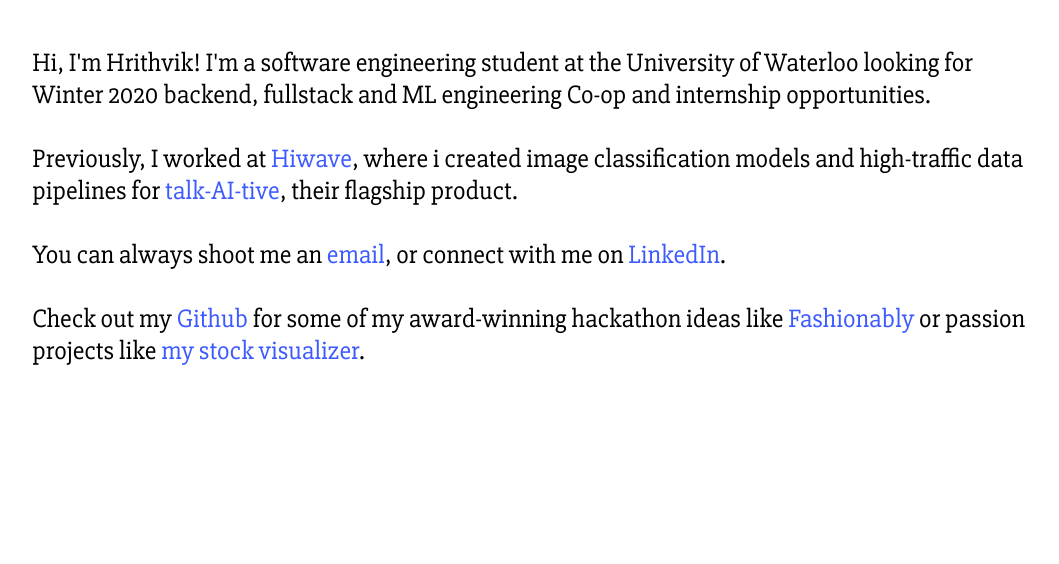
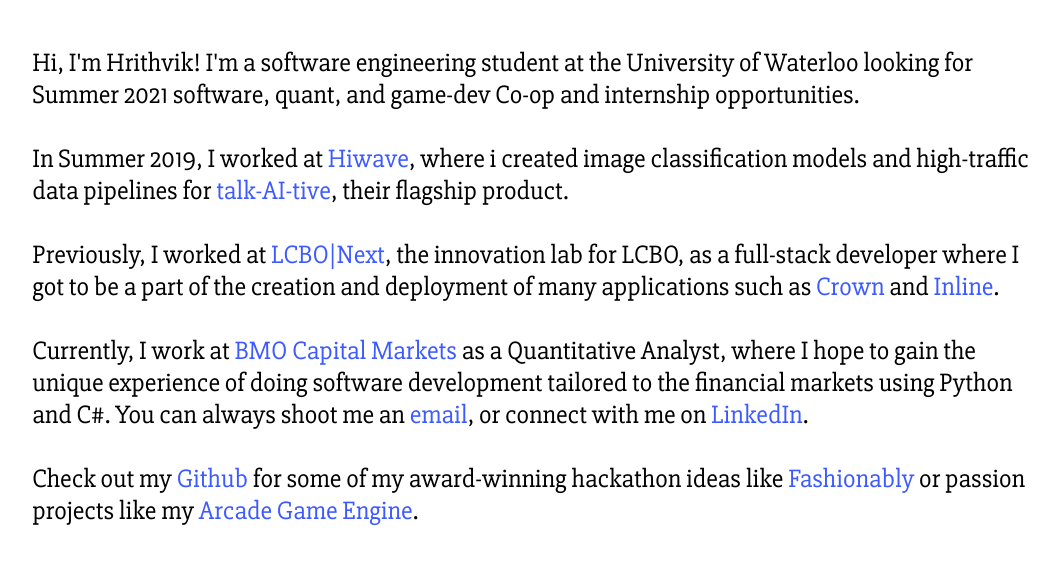
Before and after one commit to Hrithvik-Alex/hrithvik-alex.github.io, a plain HTML site: page index.html in a window 1280 px wide. Shown: the part 98-662 px from the top of the page, without its empty margins (39-1098 px from the left). Drawn offline with Linux system fonts and the light colour scheme.

Commit message:
updated text

```diff
--- a/index.html
+++ b/index.html
@@ -261,17 +261,27 @@
         <div class="container">
             <h1>Hrithvik Alex</h1>
             Hi, I'm Hrithvik! I'm a software engineering student at the University of
-            Waterloo looking for Winter 2020 backend, fullstack and ML engineering Co-op and internship opportunities.
+            Waterloo looking for Summer 2021 software, quant, and game-dev Co-op and internship opportunities.
             <br /><br />
-            Previously, I worked at <a href="https://hiwave.io" target="_blank">Hiwave</a>,
+            In Summer 2019, I worked at <a href="https://www.talkaitive.com/company">Hiwave</a>,
             where i created image classification models and high-traffic data pipelines for
             <a href="https://talkaitive.com" target="_blank">talk-AI-tive</a>, their flagship product.
             <br /><br />
-            You can always shoot me an <a href="mailto:halex623@gmail.com">email</a>, or connect with me on <a href="https://www.linkedin.com/in/hrithvik-alex/">LinkedIn</a>.
+
+            Previously, I worked at <a href="https://www.lcbonext.com/">LCBO|Next</a>, the innovation lab for LCBO, as a full-stack developer where I got to
+            be a part of the creation and deployment of many applications such as
+            <a href="https://crown.lcbonext.ca/">Crown</a> and <a href="https://inline.lcbonext.ca/welcome">Inline</a>.
+            <br /><br />
+
+            Currently, I work at <a href="https://capitalmarkets.bmo.com/en/">BMO Capital Markets</a> as a Quantitative Analyst, where I hope to gain the unique
+            experience of doing software development tailored to the financial markets using Python and C#.
+
+            You can always shoot me an <a href="mailto:halex623@gmail.com">email</a>, or connect with me on
+            <a href="https://www.linkedin.com/in/hrithvik-alex/">LinkedIn</a>.
             <br /><br />
             Check out my <a href="https://github.com/hrithvik-alex">Github</a> for some of my
             award-winning hackathon ideas like <a href="https://github.com/hrithvik-alex/fashionably">Fashionably</a>
-            or passion projects like <a href="https://github.com/hrithvik-alex/stonks">my stock visualizer</a>.
+            or passion projects like my <a href="https://github.com/Hrithvik-Alex/Arcade-Game-Engine">Arcade Game Engine</a>.
 
         </div>
     </div>
```
